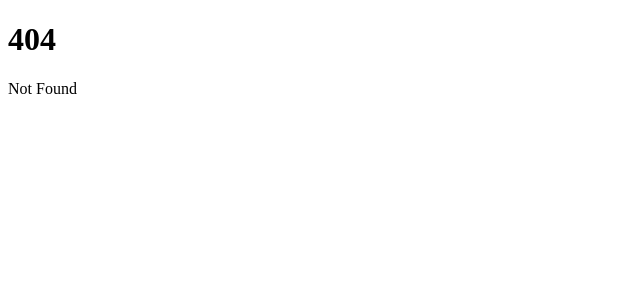
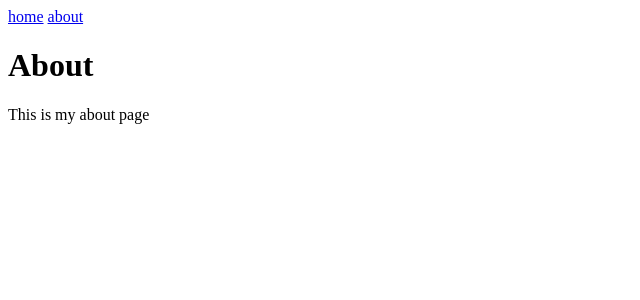
Before and after one commit to ericyork/fdbk-sveltekit, a SvelteKit app: page /about in a window 1280 px wide. Before the commit this address had no page. Shown: the top 300 px of the page, without its empty margins (0-640 px from the left). Built offline with nearby package versions, Linux system fonts and the light colour scheme.

Commit message:
adds nav and about route

```diff
--- a/src/app.html
+++ b/src/app.html
@@ -7,6 +7,6 @@
 		%sveltekit.head%
 	</head>
 	<body data-sveltekit-preload-data="hover">
-		<div style="display: contents">%sveltekit.body%</div>
+		<div>%sveltekit.body%</div>
 	</body>
 </html>
--- a/src/routes/+page.svelte
+++ b/src/routes/+page.svelte
@@ -1,2 +1,6 @@
+<nav>
+	<a href="/">home</a>
+	<a href="/about">about</a>
+</nav>
 <h1>Welcome to SvelteKit</h1>
-<p>Visit <a href="https://kit.svelte.dev">kit.svelte.dev</a> to read the documentation</p>
+<p>Working through the new <a href="https://learn.svelte.dev/tutorial">sveltekit tutorial</a>.</p>
--- /dev/null
+++ b/src/routes/about/+page.svelte
@@ -0,0 +1,6 @@
+<nav>
+	<a href="/">home</a>
+	<a href="/about">about</a>
+</nav>
+<h1>About</h1>
+<p>This is my about page</p>
```
